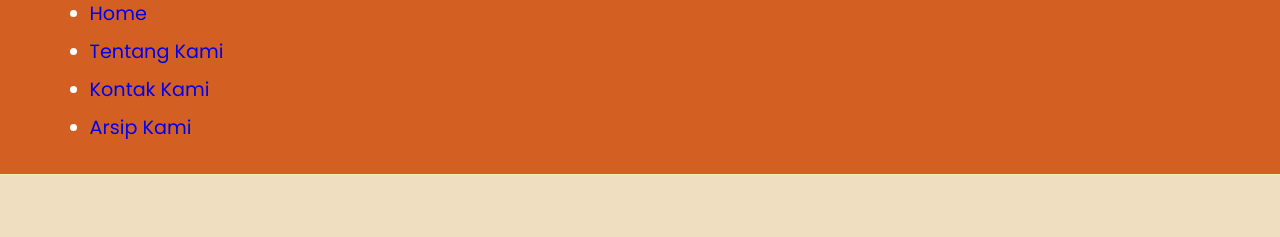
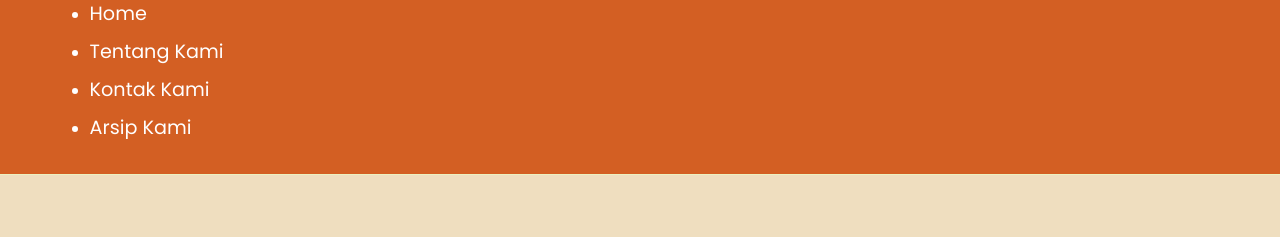
Before and after one commit to MarthaSagala/Website-Personal, a plain HTML site: page index.html in a window 1280 px wide. Shown: the part 71-308 px from the top of the page. Drawn offline with Linux system fonts and the light colour scheme; a web font is replaced by a local one.

Commit message:
Update style.css

```diff
--- a/style.css
+++ b/style.css
@@ -44,14 +44,15 @@ body {
   color: var(--primary);
 }
 
-.navbar .navbar-nav ul {
+.navbar .navbar-nav a {
   color: #fff;
   display: inline-block;
   font-size: 1.2rem;
   margin: 0%;
+  list-style: none;
 }
 
-.navbar .navbar-nav ul:hover {
+.navbar .navbar-nav a:hover {
   color: var(--background);
 }
 
```
